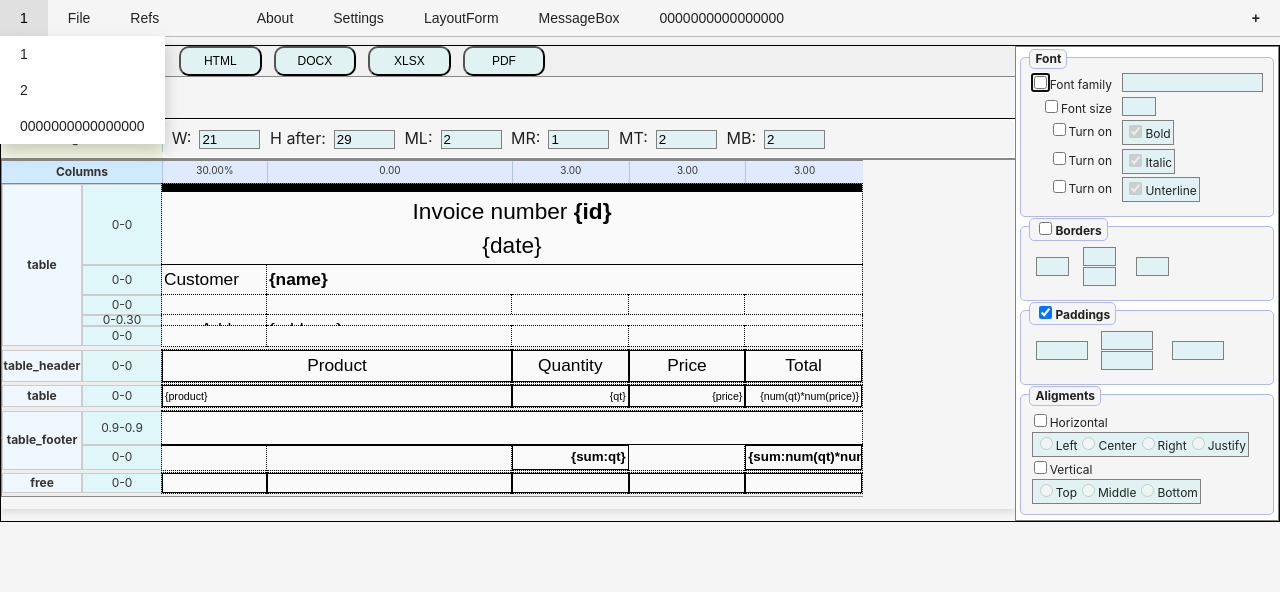
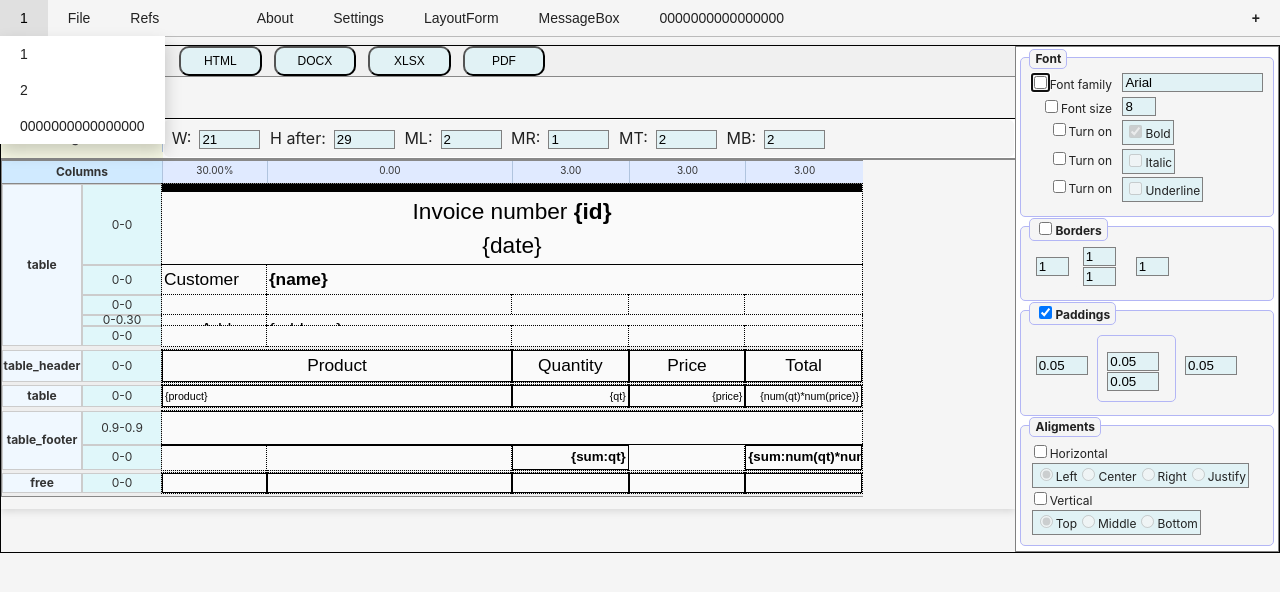
Before and after one commit to AndreiPuchko/q2web, a React (Vite) app: page / in a window 1280 px wide. Shown: the top 592 px of the page. Built offline with nearby package versions, Linux system fonts and the light colour scheme.

Commit message:
Props editor - set style data in UI

```diff
--- a/src/components/reportEditor/Q2PropsEditor.tsx
+++ b/src/components/reportEditor/Q2PropsEditor.tsx
@@ -1,6 +1,6 @@
 import { Component } from "react";
 import { Q2Form, Q2Control } from "../../q2_modules/Q2Form";
-import { getPageStyle, getColsSetStyle,getCellStyle, getRowsSetStyle } from "./Q2Report";
+import { getPageStyle, getColsSetStyle, getCellStyle, getRowsSetStyle } from "./Q2Report";
 import Form from '../Form';
 
 
@@ -26,60 +26,67 @@ class Q2PropsEditor extends Component<ContentProps> {
       styles = getColsSetStyle(selection, report);
     }
     else if (selection?.type === "row") {
-      styles = getColsSetStyle(selection, report);
+      styles = getRowsSetStyle(selection, report);
     }
     else if (selection?.type === "cell") {
       styles = getCellStyle(selection, report);
     }
+    else if (selection?.type === "report") {
+      styles = { style: report.style, parentStyle: undefined };
+    }
 
+
+    styles = { style: report.style, parentStyle: undefined };
 
     console.log(styles.style, styles.parentStyle)
 
-    this.propsEditor = new Q2Form("", "PropsEditor", "propsEditor", {
-      description: "",
-      menutoolbar: false,
-      icon: "form",
-      width: 800,
-      height: 600,
-      x: 0,
-      y: 0
-    });
+    this.propsEditor = new Q2Form();
 
     if (this.propsEditor.add_control("/f", "Font")) {
-      this.propsEditor.add_control("font_family", "Font family", { datalen: 15, check: true });
-      this.propsEditor.add_control("font_size", "Font size", { datalen: 3, check: true });
-      this.propsEditor.add_control("font_weight", "Bold", { control: "check", data: true, check: true });
-      this.propsEditor.add_control("font_italic", "Italic", { control: "check", data: true, check: true });
-      this.propsEditor.add_control("font_underline", "Unterline", { control: "check", data: true, check: true });
+      const fontSize = styles.style["font-size"].replace("pt", "")
+      const fontFamily = styles.style["font-family"].replace("pt", "")
+      const fontBold = styles.style["font-weight"]
+      const fontItalic = styles.style["font-italic"] ? styles.style["font-italic"] : "";
+      const fontUnderline = styles.style["font-underline"] ? styles.style["font-underline"] : "";
+
+      this.propsEditor.add_control("font_family", "Font family", { datalen: 15, data: fontFamily, check: true });
+      this.propsEditor.add_control("font_size", "Font size", { datalen: 3, data: fontSize, check: true, checked: true });
+      this.propsEditor.add_control("font_weight", "Bold", { control: "check", data: fontBold, check: true });
+      this.propsEditor.add_control("font_italic", "Italic", { control: "check", data: fontItalic, check: true });
+      this.propsEditor.add_control("font_underline", "Underline", { control: "check", data: fontUnderline, check: true });
       this.propsEditor.add_control("/s", "");
       this.propsEditor.add_control("/");
     }
     this.bordersControl = this.propsEditor.add_control("/h", "Borders", { alignment: 4, check: true, checked: false, tag: "borders" });
     if (this.bordersControl) {
-      this.propsEditor.add_control("border_left", "", { datalen: 3 });
+      const borders = styles.style["border-width"].split(" ")
+      this.propsEditor.add_control("border_left", "", { datalen: 3, data: borders[3] });
       this.propsEditor.add_control("/v", "");
-      this.propsEditor.add_control("border_top", "", { datalen: 3 });
-      this.propsEditor.add_control("border_bottom", "", { datalen: 3 });
+      this.propsEditor.add_control("border_top", "", { datalen: 3, data: borders[0] });
+      this.propsEditor.add_control("border_bottom", "", { datalen: 3, data: borders[2] });
       this.propsEditor.add_control("/");  // close layout
-      this.propsEditor.add_control("border_right", "", { datalen: 3 });
+      this.propsEditor.add_control("border_right", "", { datalen: 3, data: borders[1] });
       this.propsEditor.add_control("/s", "");
       this.propsEditor.add_control("/");  // close layout
     }
     this.paddingsControl = this.propsEditor.add_control("/h", "Paddings", { alignment: 4, check: true, checked: true, tag: "paddings" });
     if (this.paddingsControl) {
-      this.propsEditor.add_control("padding_left", "", { datalen: 5 });
-      this.propsEditor.add_control("/v", "", { datalen: 6 });
-      this.propsEditor.add_control("padding_top", "", { datalen: 5 });
-      this.propsEditor.add_control("padding_bottom", "", { datalen: 5 });
+      const paddings = styles.style["padding"].split(" ")
+      this.propsEditor.add_control("padding_left", "", { datalen: 5, data: paddings[3].replace("cm", "") });
+      this.propsEditor.add_control("/v");
+      this.propsEditor.add_control("padding_top", "", { datalen: 5, data: paddings[0].replace("cm", "") });
+      this.propsEditor.add_control("padding_bottom", "", { datalen: 5, data: paddings[2].replace("cm", "") });
       this.propsEditor.add_control("/");  // close layout
-      this.propsEditor.add_control("padding_right", "", { datalen: 5 });
+      this.propsEditor.add_control("padding_right", "", { datalen: 5, data: paddings[1].replace("cm", "") });
       this.propsEditor.add_control("/s", "");
       this.propsEditor.add_control("/");  // close layout
     }
     this.alignmentsControl = this.propsEditor.add_control("/v", "Aligments");
     if (this.alignmentsControl) {
-      this.propsEditor.add_control("text_align", "Horizontal", { pic: "Left;Center;Right;Justify", control: "radio", data: 1, check: true });
-      this.propsEditor.add_control("vertical_align", "Vertical", { pic: "Top;Middle;Bottom", control: "radio", data: 2, check: true });
+      const hAlignment = { "left": "Left", "center": "Center", "right": "Right", "justify": "Justify" }[styles.style["text-align"]]
+      const vAlignment = { "top": "Top", "middle": "Middle", "bottom": "Bottom" }[styles.style["vertical-align"]]
+      this.propsEditor.add_control("text_align", "Horizontal", { pic: "Left;Center;Right;Justify", control: "radio", data: hAlignment, check: true });
+      this.propsEditor.add_control("vertical_align", "Vertical", { pic: "Top;Middle;Bottom", control: "radio", data: vAlignment, check: true });
       this.propsEditor.add_control("/");  // close layout
     }
 
--- a/src/components/reportEditor/Q2Report.ts
+++ b/src/components/reportEditor/Q2Report.ts
@@ -48,14 +48,12 @@ export function getPageStyle(selection: any, report: any) {
     return { style: page?.style, parentStyle: report.style }
 }
 
-
 export function getColsSetStyle(selection: any, report: any) {
     const pageStyleObj = getPageStyle(selection, report);
     const parentStyle = { ...(pageStyleObj.parentStyle || {}), ...(pageStyleObj.style || {}) };
     const columns = getColsSet(selection, report);
     return { style: columns?.style, parentStyle: parentStyle }
 }
-
 
 export function getRowsSetStyle(selection: any, report: any) {
     const colsSetStyleObj = getColsSetStyle(selection, report);
@@ -64,7 +62,6 @@ export function getRowsSetStyle(selection: any, report: any) {
     return { style: rows?.style, parentStyle: parentStyle }
 }
 
-
 export function getCellStyle(selection: any, report: any) {
     const rowsSetStyleObj = getRowsSetStyle(selection, report);
     const parentStyle = { ...(rowsSetStyleObj.parentStyle || {}), ...(rowsSetStyleObj.style || {}) };
```
